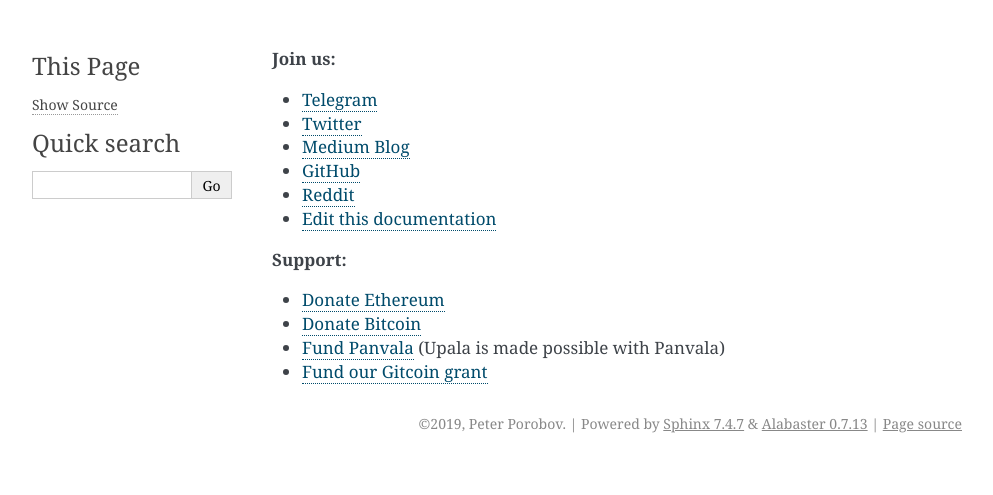
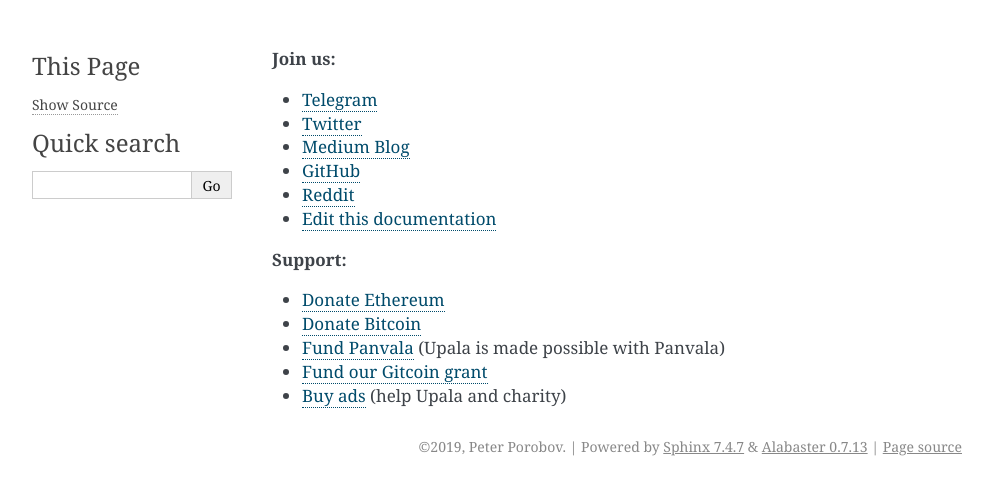
Before and after one commit to upala-digital-identity/docs, a Sphinx documentation site: the page built from source/footer.rst, in a window 1280 px wide. Shown: the top 495 px of the page, without its empty margins (148-1141 px from the left). Built offline with Sphinx 7.4.7, drawn with Linux system fonts in a browser that asks for light colours.

Commit message:
Ads are back

```diff
--- a/source/footer.rst
+++ b/source/footer.rst
@@ -15,8 +15,8 @@
 - `Donate Bitcoin <https://blockexplorer.com/address/3K4FSqxS5cygY969L1xz6a2DZCqfTTNxQk>`_
 - `Fund Panvala <https://panvala.com/donate/>`_ (Upala is made possible with Panvala)
 - `Fund our Gitcoin grant <https://gitcoin.co/grants/281/upala-price-of-presonhood-digital-identity>`_
+- `Buy ads <https://themillionetherhomepage.com/>`_ (help Upala and charity)
 
-.. - `Buy ads <https://themillionetherhomepage.com/>`_ (help Upala and charity)
 .. - `Gitcoin Grants <https://gitcoin.co/grants/157/upala-digital-identity>`_
 .. - `Buy PAN (Panvala) Token <https://uniswap.exchange/swap>`_ (support Ethereum projects in batches)
 .. - `PayPal <https://www.paypal.com/cgi-bin/webscr?cmd=_s-xclick&hosted_button_id=7D24QJS68DQ4G&source=url>`_
```
